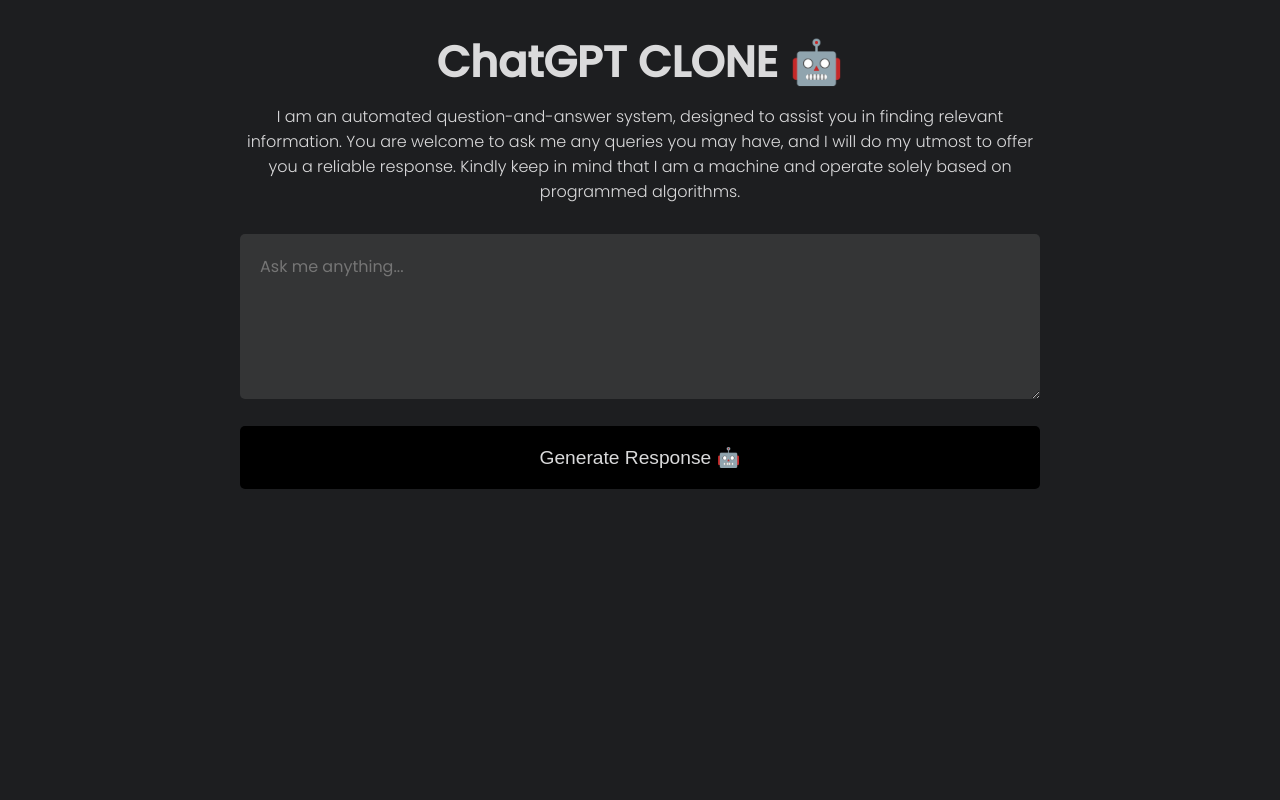
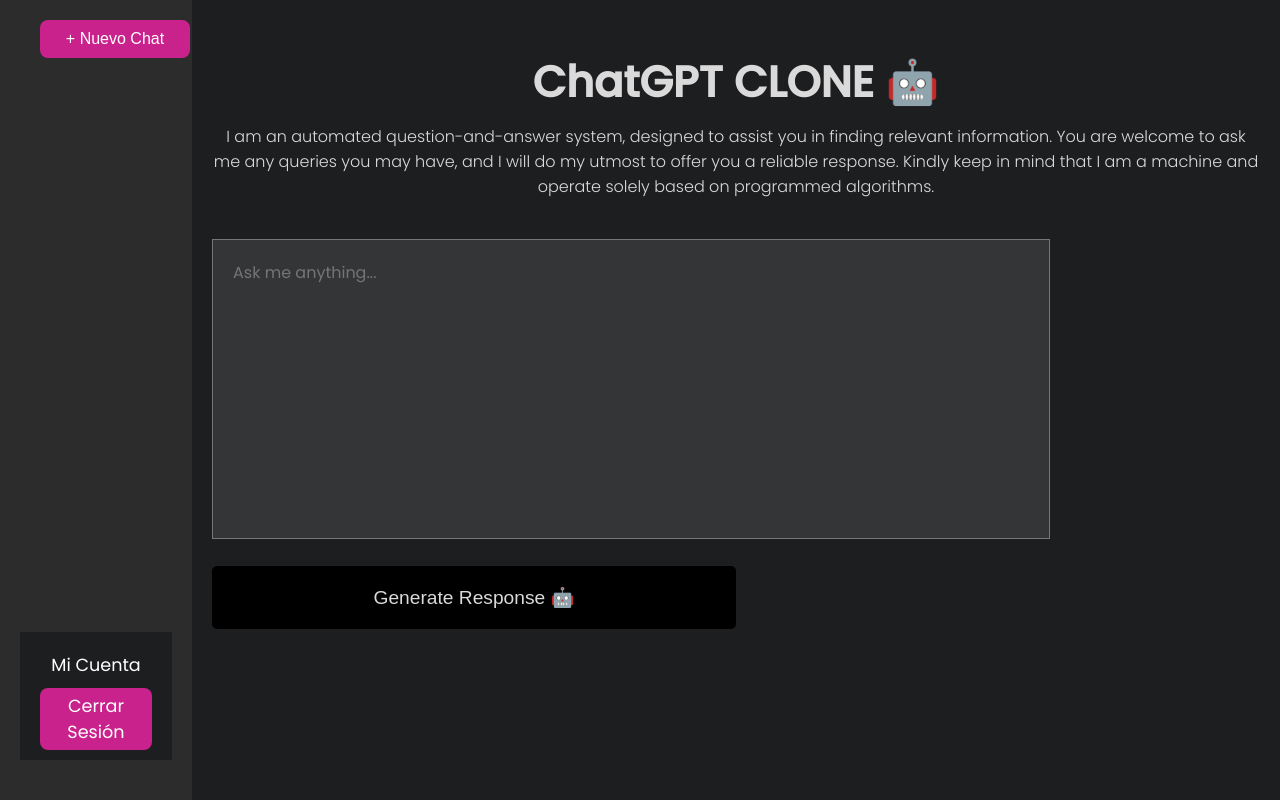
Before and after one commit to josearcos2023/ThesisProject, a React (Create React App) app: page / in a window 1280 px wide. Built offline with nearby package versions, Linux system fonts and the light colour scheme; no server answers.

Commit message:
Feat/add sidebar & styles

```diff
--- a/src/App.js
+++ b/src/App.js
@@ -2,8 +2,9 @@
 
 import FormSection from './components/FormSection';
 import AnswerSection from './components/AnswerSection';
-
+import Sidebar from './components/Sidebar'; // Importamos Sidebar
 import { useState } from 'react';
+import './index.css';
 
 const App = () => {
 	const configuration = new Configuration({
@@ -45,7 +46,9 @@
 	};
 
 	return (
-		<div>
+		<div className="app">
+      <Sidebar /> {/* Sidebar a la izquierda */}
+			<div className="main-content">
 				<div className="header-section">
 					<h1>ChatGPT CLONE 🤖</h1>
 					{storedValues.length < 1 && (
@@ -63,6 +66,7 @@
 
 				{storedValues.length > 0 && <AnswerSection storedValues={storedValues} />}
 			</div>
+		</div>
 	);
 };
 
--- /dev/null
+++ b/src/components/Sidebar.jsx
@@ -0,0 +1,21 @@
+const Sidebar = () => {
+  return (
+    <div className="sidebar">
+      {/* Botón de nuevo chat */}
+      <button className="new-chat-btn">+ Nuevo Chat</button>
+
+      {/* Lista de opciones en el centro */}
+      <ul>
+        {/* Otras opciones pueden ir aquí si es necesario */}
+      </ul>
+
+      {/* Sección de cuenta y cierre de sesión en la parte inferior */}
+      <div className="account-section">
+        <div>Mi Cuenta</div>
+        <div className="logout">Cerrar Sesión</div>
+      </div>
+    </div>
+  );
+};
+
+export default Sidebar;
--- a/src/index.css
+++ b/src/index.css
@@ -10,14 +10,115 @@
   font-family: 'Poppins', sans-serif;
   background: #1D1E20;
   color: #DADADB;
-  max-width: 800px;
-  margin: 0 auto;
+  margin: 0;
+  padding: 0;
 }
 
+
+/*Side bar*/
+.app {
+  display: flex;
+  height: 100vh;
+}
+
+.sidebar {
+  width: 15%; /* Ocupa 1/4 del ancho */
+  background-color: #2c2c2c;
+  color: white;
+  padding: 20px;
+  height: 100vh;
+  display: flex;
+  flex-direction: column;
+  justify-content: space-between;
+}
+
+.sidebar ul {
+  list-style-type: none;
+  padding: 0 20px;
+  margin: 0;
+  display: flex;
+  flex-direction: column;
+  flex-grow: 1;
+  justify-content: flex-start;
+}
+
+.sidebar li {
+  margin: 20px 0;
+  cursor: pointer;
+}
+
+.sidebar li:hover {
+  text-decoration: underline;
+}
+
+/* Nuevo Chat como botón */
+.new-chat-btn {
+  background-color: #CA228C;
+  color: white;
+  border: none;
+  margin-left: 20px;
+  padding: 10px 15px; /* Ajuste de padding */
+  font-size: 1rem; /* Tamaño de texto ajustado */
+  border-radius: 8px; /* Borde más redondeado */
+  cursor: pointer;
+  margin-bottom: 20px;
+  width: 150px;
+  transition: background-color 0.3s ease;
+}
+
+.new-chat-btn:hover {
+  background-color: #D847A8;
+}
+
+/* Mi cuenta */
+.account-section {
+  display: flex;
+  flex-direction: column;
+  align-items: center;
+  padding: 20px 20px 0;
+  margin-bottom: 20px;
+  font-size: 1.1rem;
+  background-color: #1D1E20;
+}
+
+/* Cerrar Sesión */
+.logout {
+  background-color: #CA228C;
+  padding: 5px;
+  margin-top: 10px;
+  margin-bottom: 10px;
+  border-radius: 8px;
+  color: white;
+  text-align: center;
+  cursor: pointer;
+  transition: background-color 0.3s ease;
+}
+
+.logout:hover {
+  background-color: #D847A8;
+}
+
+/* Contenido principal */
+.main-content {
+  width: 85%;
+  padding: 20px;
+}
+/* Fin Side bar*/
+
+
+/* Responsive */
 @media screen and (max-width: 800px) {
   body {
     max-width: 100%;
     padding: 0 20px;
+  }
+
+  .account-section {
+    display: flex;
+    flex-direction: column;
+    align-items: center;
+    padding: 20px;
+    background-color: #1D1E20;
   }
 }
 
@@ -41,10 +142,16 @@
   margin: 30px 0;
 }
 
-textarea,
+textarea{
+  min-height: 300px;
+  min-width: 80%;
+  margin: 10px 0;
+  resize: none;
+}
 button {
-  width: 100%;
+  width: 50%;
   border-radius: 5px;
+  padding: 10px;
   border: none;
 }
 
```
Lines whose indentation alone changed are shown as unchanged.
